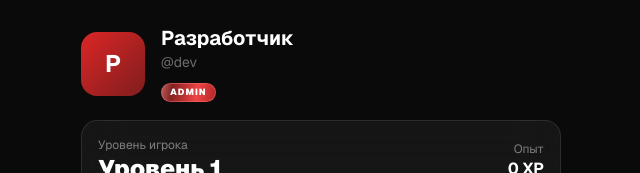
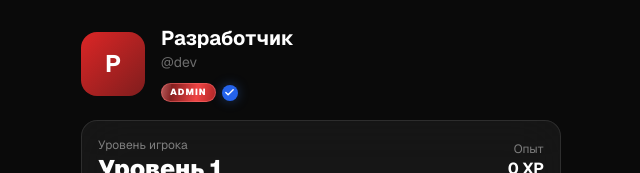
Before and after one commit to dozapsixoza1/gamehub, a Next.js app: page /profile in a window 1280 px wide. Shown: the top 173 px of the page, without its empty margins (319-959 px from the left). Built offline with nearby package versions, Linux system fonts and the light colour scheme.

Commit message:
feat: show verification mark on admin badge

```diff
--- a/src/components/players/PlayerBadges.tsx
+++ b/src/components/players/PlayerBadges.tsx
@@ -1,5 +1,5 @@
 "use client";
 import { Check } from "lucide-react";
 export function PlayerBadges({isAdmin,isVerified}:{isAdmin?:boolean;isVerified?:boolean}) {
- return <span className="inline-flex items-center gap-1.5 align-middle"><span className={`player-role ${isAdmin?"player-role-admin":"player-role-default"}`}>{isAdmin?"ADMIN":"ИГРОК"}</span>{isVerified&&<span className="player-verified" title="Подтверждённый аккаунт" aria-label="Подтверждённый аккаунт"><Check size={11} strokeWidth={3}/></span>}</span>;
+ return <span className="inline-flex items-center gap-1.5 align-middle"><span className={`player-role ${isAdmin?"player-role-admin":"player-role-default"}`}>{isAdmin?"ADMIN":"ИГРОК"}</span>{(isVerified || isAdmin)&&<span className="player-verified" title="Подтверждённый аккаунт" aria-label="Подтверждённый аккаунт"><Check size={11} strokeWidth={3}/></span>}</span>;
 }
```
